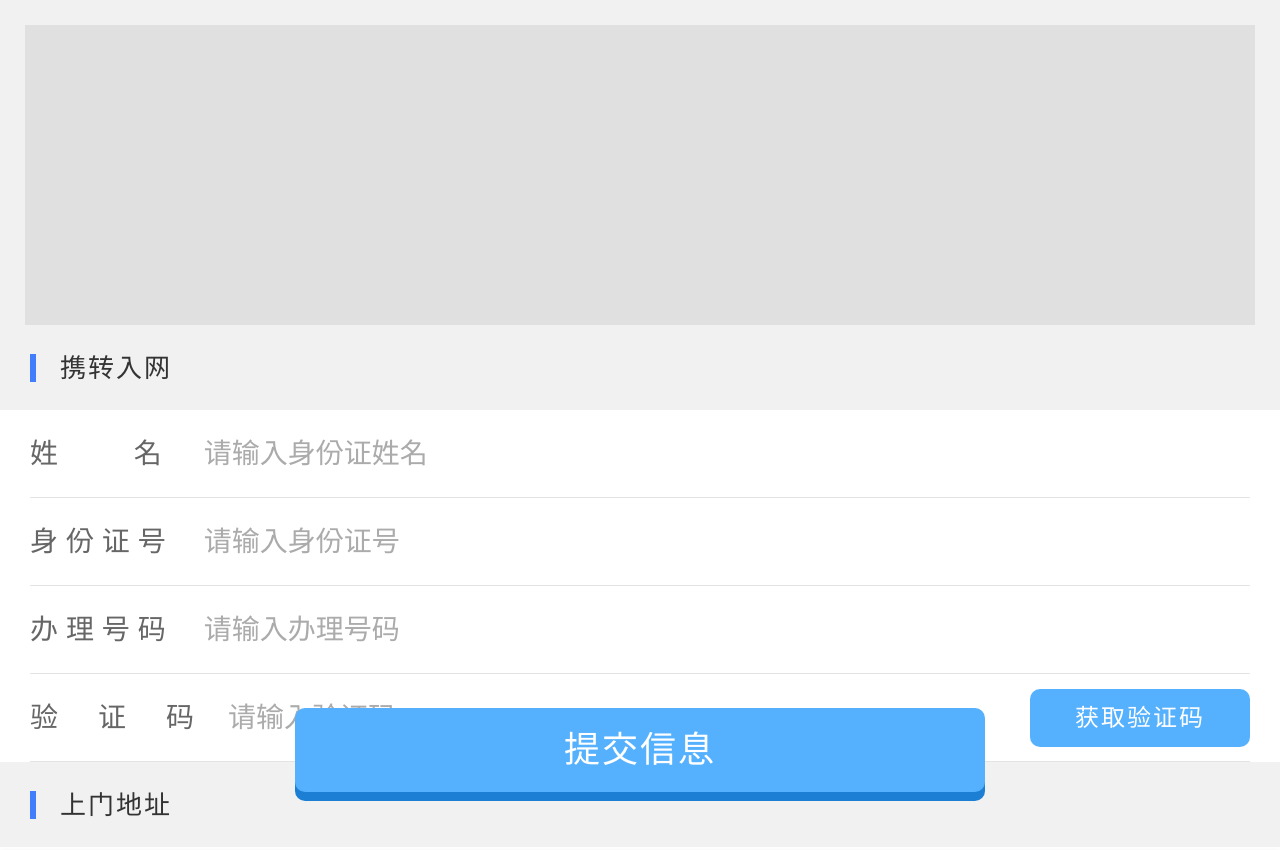
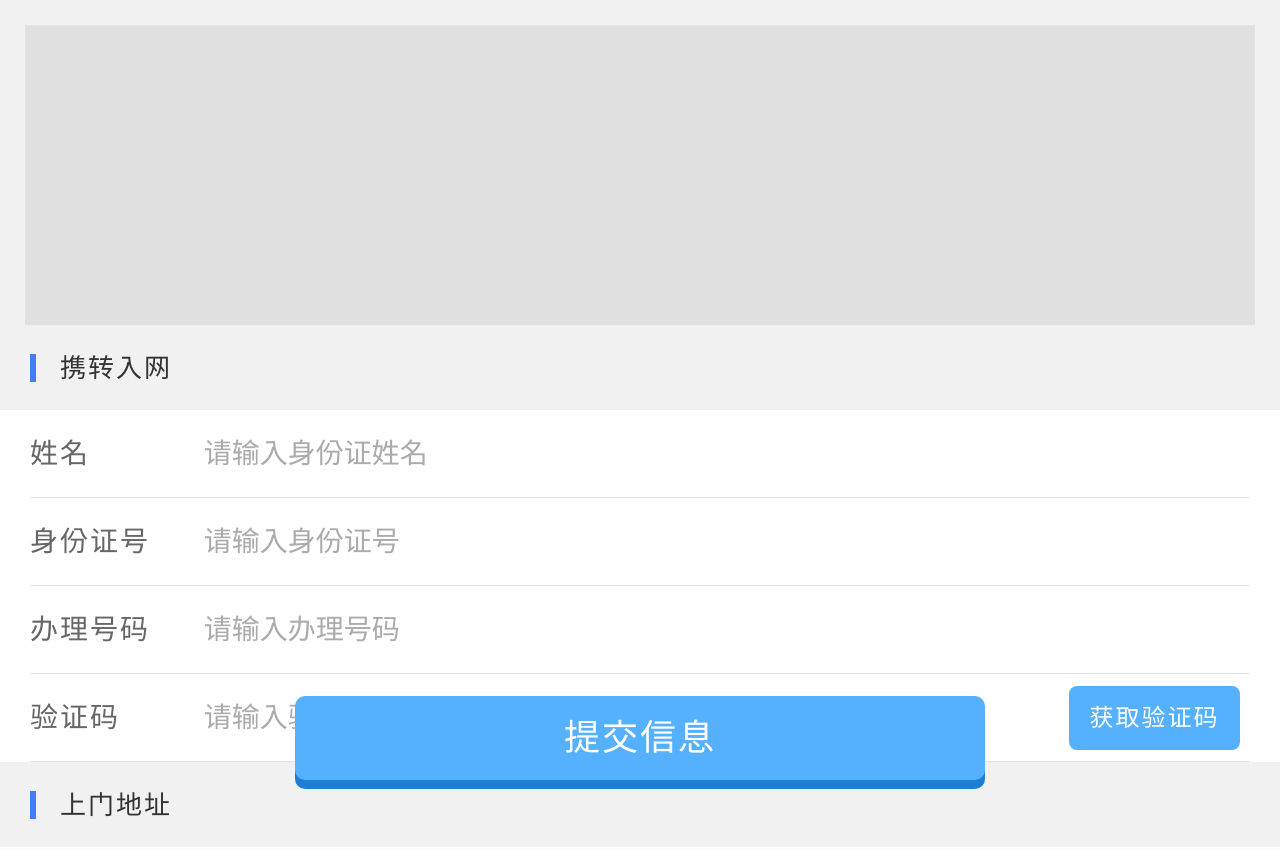
Before and after one commit to liwenlong315/wangneng, a plain HTML site: page index3.html in a window 1280 px wide. Shown: the top 850 px of the page. Drawn offline with Linux system fonts and the light colour scheme.

Commit message:
第二次

```diff
--- a/css/index3.css
+++ b/css/index3.css
@@ -63,17 +63,8 @@ p {
 .container .public-con .child label {
   width: 1.8rem;
   color: #666;
-  display: block;
-  text-align: justify;
-  text-align-last: justify;
-  letter-spacing: -0.44rem;
-  /* text-align: left; */
-}
+  text-align: left;
 
-label::after {
-  content: " ";
-  display: block;
-  width: 100%
 }
 
 .container .public-con .child .ipt {
@@ -85,32 +76,25 @@ label::after {
   margin-bottom: 0;
 }
 
-.container .public-con .child .ipts {
+/* .container .public-con .child .ipts {
   border: 0;
   height: 0.63rem;
   border-radius: 0.1rem;
   padding: 0 0.25rem 0 0.18rem;
   flex: auto;
   margin-bottom: 0;
-}
+} */
 
-.container .public-con .child .codeBtn {
-  display: flex;
-  justify-content: center;
-  align-items: center;
-  flex-direction: column;
-  width: 2.2rem;
-  height: 0.58rem;
+.container .public-con .child .codepass {
+  position: absolute;
+  right: 0.1rem;
+  width: 1.71rem;
+  height: 0.64rem;
+  line-height: 0.64rem;
   background: #55b0fe;
-  border-radius: 0.1rem;
-}
-
-.container .public-con .child .codeBtn .txt01 {
-  height: 0.24rem;
+  border-radius: 0.08rem;
+  font-size: 0.24rem;
   color: #fff;
-  font-size: 0.24rem;
-  text-align: center;
-  line-height: 0.24rem;
 }
 
 .container .public-con .child .ipt2 {
@@ -175,7 +159,7 @@ label::after {
   letter-spacing: 0.02rem;
   box-shadow: 0 0.09rem 0 0 #1c7fd3;
   position: fixed;
-  bottom: 0.08rem;
+  bottom: 0.2rem;
 }
 
 .container .btn .active {
--- a/index3.html
+++ b/index3.html
@@ -26,8 +26,7 @@
     <h3 class="title p30">携转入网</h3>
     <div class="public-con bgfff  infor p30">
       <div class="child child-border">
-        <label style="letter-spacing: -0.8rem">姓名</label><input class="ipt" type="text" name="" id="" value=""
-          placeholder="请输入身份证姓名" />
+        <label>姓名</label><input class="ipt" type="text" name="" id="" value="" placeholder="请输入身份证姓名" />
       </div>
       <div class="child child-border">
         <label>身份证号</label><input class="ipt " type="text" name="" id="" value="" placeholder="请输入身份证号" />
@@ -36,11 +35,8 @@
         <label>办理号码</label><input class="ipt " type="text" name="" id="input1" value="" placeholder="请输入办理号码" />
       </div>
       <div class="child child-border">
-        <label style="letter-spacing: -0.5rem">验证码</label><input class="ipts" type=" text" name="" id="" value=""
-          placeholder="请输入验证码" />
-        <div class="codeBtn">
-          <div class="txt01">获取验证码</div>
-        </div>
+        <label>验证码</label><input class="ipt" type="text" name="" id="" value="" placeholder="请输入验证码" />
+        <span id="codePass" class="codepass">获取验证码</span>
       </div>
     </div>
 
@@ -188,6 +184,36 @@
         $("#input2")[0].value = $("#input1")[0].value;
       }
     });
+    // 这一块是临时模拟 真正用的时候删除就ok end
+    $('.other').click(function () {
+      location.href = 'https://service.bj.10086.cn/m/num/num/commonNum/showFontPage.action?busiCode=YDWKJHY';
+    })
+
+    function bindEvents(id) {
+      $("#" + id).on('click', function () {
+        var code = $("#" + id);
+        // code.attr("class","noClick");
+        code.unbind('click');
+        var time = 60;
+        $(".codepass").css({
+          "background": "#9b9b9b",
+          "color": "#fff"
+        });
+        var set = setInterval(function () {
+          code.text(--time + "S重新获取");
+        }, 1000);
+        setTimeout(function () {
+          $("#codePass").bind('click', bindEvents('codePass'));
+          code.text("重新获取验证码");
+          $(".codepass").css({
+            "background": "#55b0fe",
+            "color": "#fff"
+          });
+          clearInterval(set);
+        }, 60000);
+      });
+    }
+    bindEvents('codePass');
   </script>
 </body>
 
```
